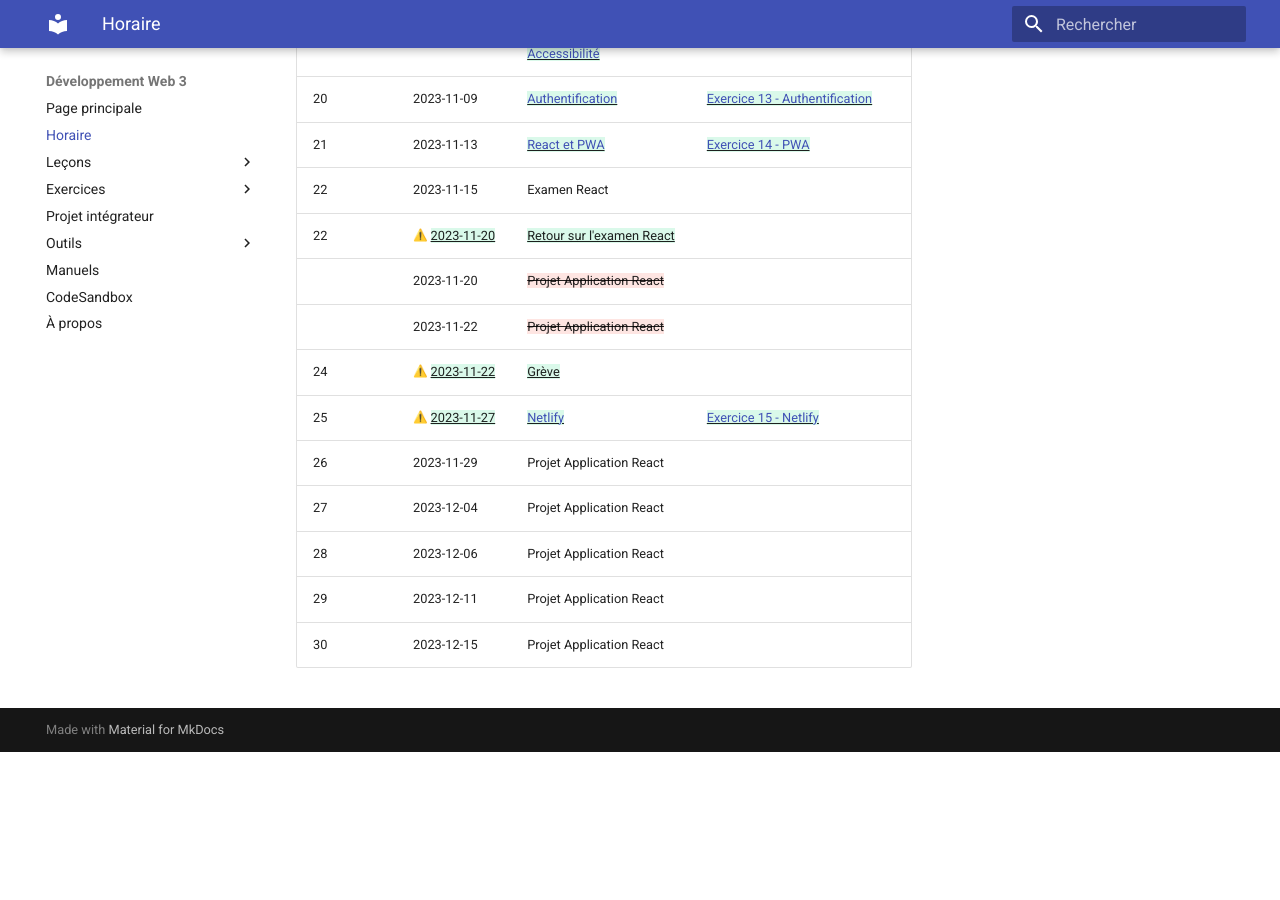
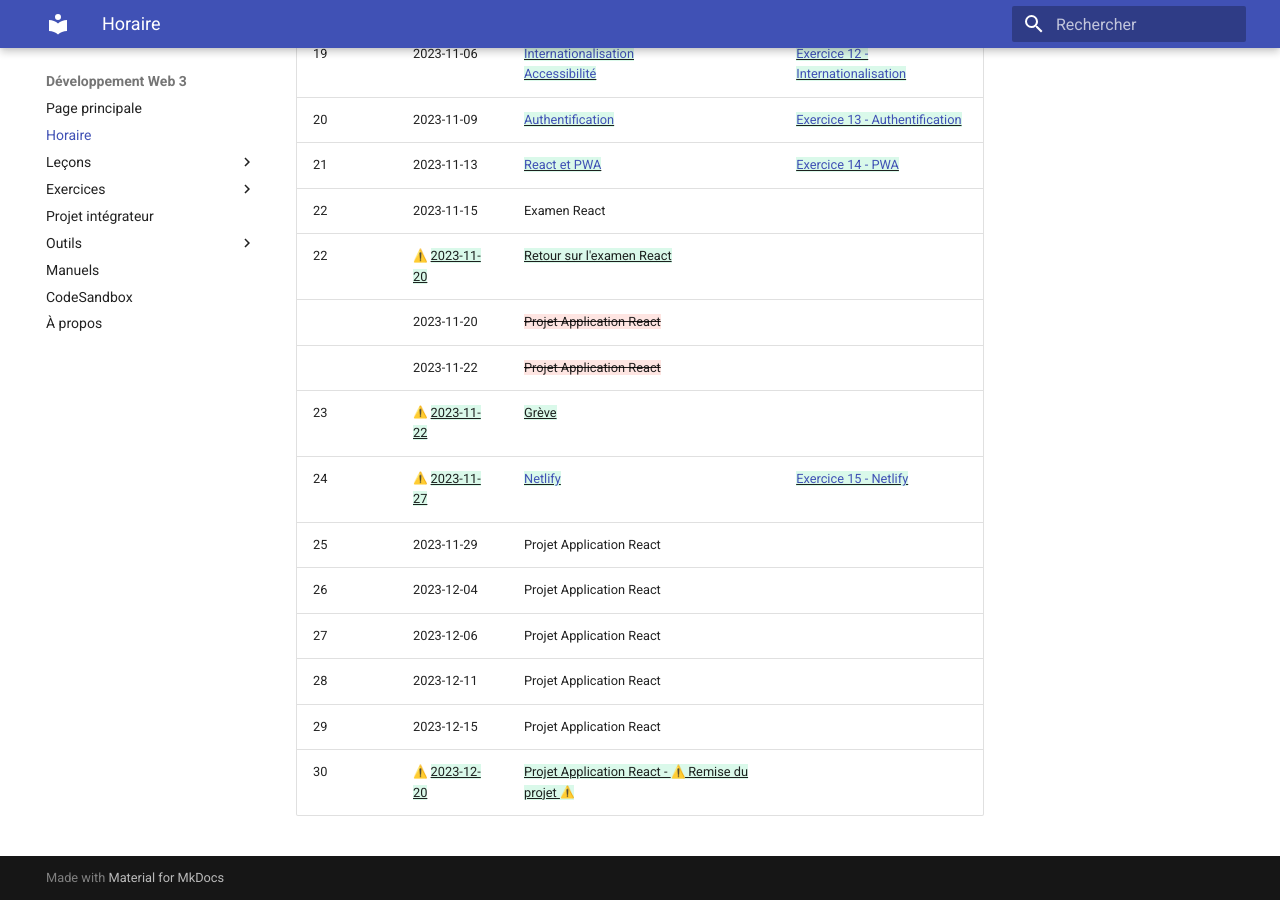
Before and after one commit to cegepvictoetienne/developpementweb3, an MkDocs documentation site: the page built from wiki/horaire.md, in a window 1280 px wide and 900 px high, scrolled down 1156 px. Built offline with MkDocs 1.6.1 and Material for MkDocs 9.7.7, drawn with Linux system fonts in a browser that asks for light colours; emoji names are drawn with the system emoji font; before the commit the page ends 1908 px from its top, so only the background shows below that.

Commit message:
correction - grève

```diff
--- a/wiki/horaire.md
+++ b/wiki/horaire.md
@@ -26,10 +26,11 @@ Cours|Date|Sujet|Exercice
 22|:warning: {++2023-11-20++}|{++Retour sur l'examen React++}|
 |2023-11-20|{--Projet Application React--}|
 |2023-11-22|{--Projet Application React--}|
-24|:warning: {++2023-11-22++}|{++Grève++}|
-25|:warning: {++2023-11-27++}|{++[Netlify](netlify.md)++}|{++[Exercice 15 - Netlify](exercice15_netlify.md)++}
-26|2023-11-29|Projet Application React|
-27|2023-12-04|Projet Application React|
-28|2023-12-06|Projet Application React|
-29|2023-12-11|Projet Application React|
-30|2023-12-15|Projet Application React|
+23|:warning: {++2023-11-22++}|{++Grève++}|
+24|:warning: {++2023-11-27++}|{++[Netlify](netlify.md)++}|{++[Exercice 15 - Netlify](exercice15_netlify.md)++}
+25|2023-11-29|Projet Application React|
+26|2023-12-04|Projet Application React|
+27|2023-12-06|Projet Application React|
+28|2023-12-11|Projet Application React|
+29|2023-12-15|Projet Application React|
+30|:warning: {++2023-12-20++}|{++Projet Application React - :warning: Remise du projet :warning:++}|
```
Also changed, not shown: wiki/projet_integrateur.md (+4 -4 lines).
